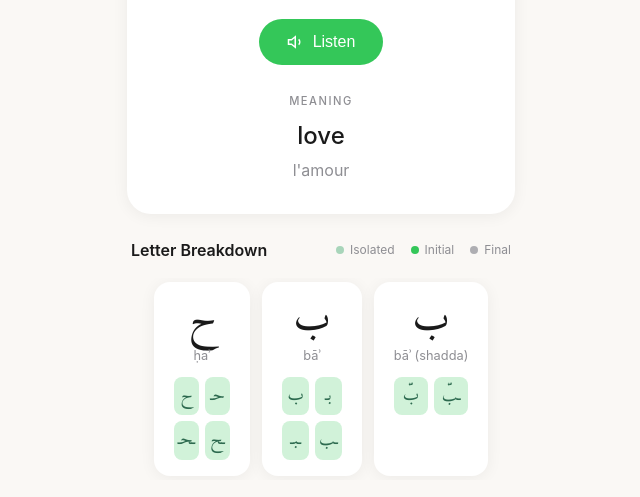
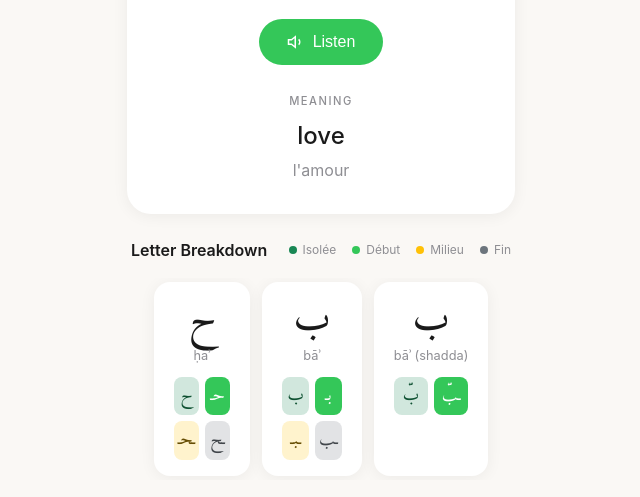
Before and after one commit to SachaRM7/Mot-du-jour-arabe, a plain HTML site: page index.html in a window 1280 px wide. Shown: the part 294-791 px from the top of the page, without its empty margins (319-959 px from the left). Drawn offline with Linux system fonts and the light colour scheme.

Commit message:
Fix date change on navigation + add color coding for letter forms

```diff
--- a/app.js
+++ b/app.js
@@ -50,7 +50,6 @@ const elements = {
 // Initialize
 function init() {
     initTheme();
-    updateDate();
     loadTodaysWord();
     setupEventListeners();
     updateFavoritesCount();
@@ -88,8 +87,19 @@ function loadTodaysWord() {
 
 // Display word for a specific day offset
 function displayWordForDay(dayOffset) {
+    currentDayOffset = dayOffset;
     const wordIndex = getWordIndexForDay(dayOffset);
-    updateDate(dayOffset);
+
+    // Update date in header
+    const date = getDateForOffset(dayOffset);
+    const options = {
+        weekday: 'long',
+        year: 'numeric',
+        month: 'long',
+        day: 'numeric'
+    };
+    elements.currentDate.textContent = date.toLocaleDateString('fr-FR', options);
+
     displayWord(wordIndex, dayOffset);
 }
 
@@ -138,12 +148,13 @@ function displayWord(index, dayOffset = 0) {
 
 // Render letters breakdown
 function renderLettersGrid(letters) {
+    const formClasses = ['isolated', 'initial', 'medial', 'final'];
     elements.lettersGrid.innerHTML = letters.map(l => `
         <div class="letter-card">
             <div class="letter-arabic">${l.letter}</div>
             <div class="letter-name">${l.name}</div>
             <div class="letter-forms">
-                ${l.forms.slice(0, 4).map(f => `<span class="letter-form">${f}</span>`).join('')}
+                ${l.forms.slice(0, 4).map((f, i) => `<span class="letter-form form-${formClasses[i] || 'isolated'}">${f}</span>`).join('')}
             </div>
         </div>
     `).join('');
--- a/index.html
+++ b/index.html
@@ -77,15 +77,19 @@
                 <div class="letter-indicators">
                     <div class="indicator">
                         <span class="indicator-dot isolated"></span>
-                        Isolated
+                        Isolée
                     </div>
                     <div class="indicator">
                         <span class="indicator-dot initial"></span>
-                        Initial
+                        Début
+                    </div>
+                    <div class="indicator">
+                        <span class="indicator-dot medial"></span>
+                        Milieu
                     </div>
                     <div class="indicator">
                         <span class="indicator-dot final"></span>
-                        Final
+                        Fin
                     </div>
                 </div>
             </div>
--- a/style.css
+++ b/style.css
@@ -232,10 +232,10 @@ svg {
     border-radius: 50%;
 }
 
-.indicator-dot.isolated { background: #A8D5BA; }
+.indicator-dot.isolated { background: #198754; }
 .indicator-dot.initial { background: var(--accent-green); }
-.indicator-dot.medial { background: #FFD60A; }
-.indicator-dot.final { background: var(--text-light); }
+.indicator-dot.medial { background: #FFC107; }
+.indicator-dot.final { background: #6C757D; }
 
 /* Letters Grid */
 .letters-grid {
@@ -280,11 +280,30 @@ svg {
 .letter-form {
     font-family: 'Amiri', serif;
     font-size: 1.1rem;
-    color: var(--accent-green-dark);
-    background: var(--accent-green-light);
     padding: 6px 4px;
     border-radius: 8px;
     text-align: center;
+}
+
+/* Form colors matching indicators */
+.letter-form.form-isolated {
+    background: #D1E7DD;
+    color: #0F5132;
+}
+
+.letter-form.form-initial {
+    background: var(--accent-green);
+    color: white;
+}
+
+.letter-form.form-medial {
+    background: #FFF3CD;
+    color: #664D03;
+}
+
+.letter-form.form-final {
+    background: #E2E3E5;
+    color: #41464B;
 }
 
 /* Root Section */
```
